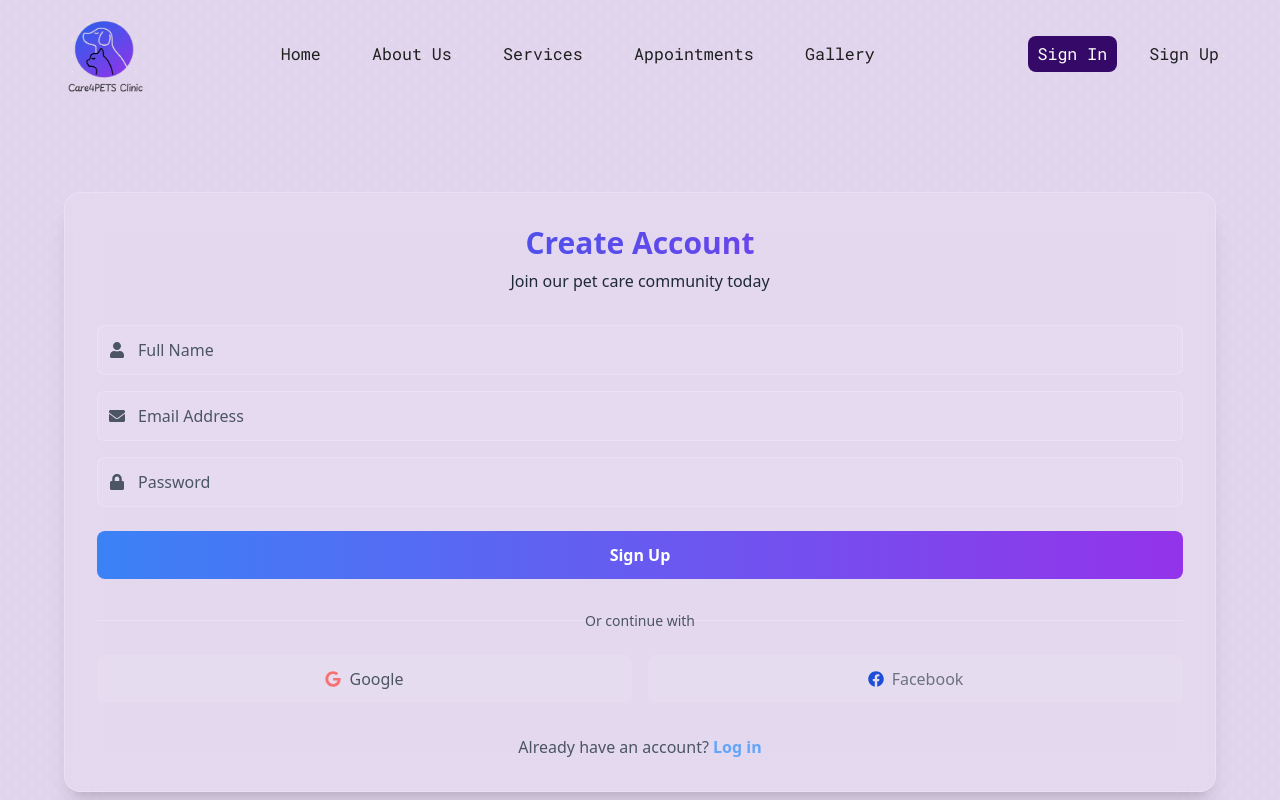
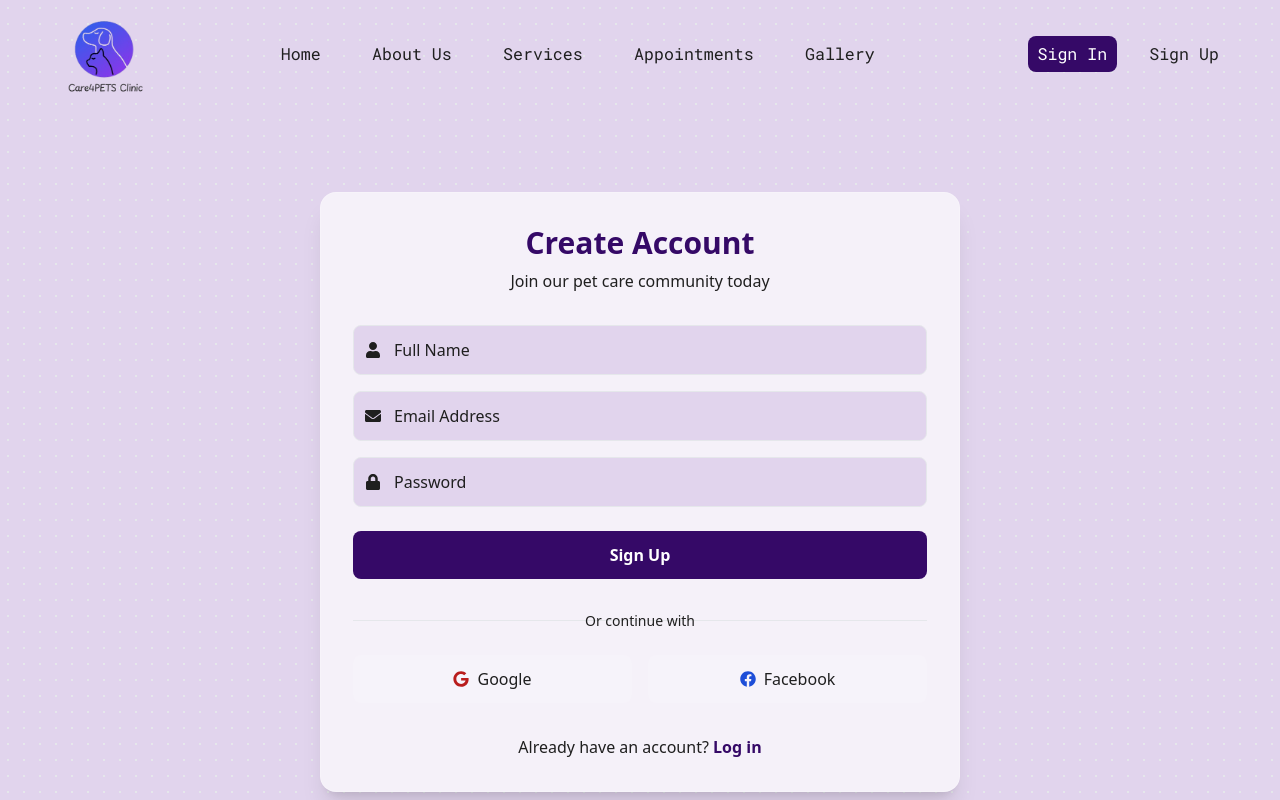
Before and after one commit to majed29c/care4pets-clinic, a Next.js app: page /signup in a window 1280 px wide. Shown: the top 800 px of the page. Built offline with nearby package versions, Linux system fonts and the light colour scheme; no server answers.

Commit message:
editing desingns in the signup and signin components

```diff
--- a/app/layout.tsx
+++ b/app/layout.tsx
@@ -28,7 +28,7 @@ export default function RootLayout({
     <html lang="en">
       <body className="scrollbar-hide overflow-auto">
         <div className="fixed inset-0 -z-50">
-          <div className="absolute inset-0 bg-gradient-to-br bg-backgorund opacity-100" />
+          <div className="absolute inset-0 bg-gradient-to-br bg-background opacity-100" />
           <div className="absolute inset-0 bg-[radial-gradient(#e5e7eb_1px,transparent_1px)] [background-size:16px_16px]" />
         </div>
 
--- a/components/sidebar/Sidebar.tsx
+++ b/components/sidebar/Sidebar.tsx
@@ -52,7 +52,7 @@ const Sidebar = (props: SidebarProps) => {
   },[]);
   return (
     <div
-      className={`flex flex-col h-screen xs:w-[65vw] md:w-[50vw] px-6 py-6 space-y-6 bg-gradient-to-b from-blue-600 to-purple-600 text-white font-roboto opacity-95 z-20
+      className={`flex flex-col h-screen xs:w-[65vw] md:w-[50vw] px-6 py-6 space-y-6 bg-secondary text-white font-roboto opacity-95 z-20
         transition-all ease-in-out duration-500 ${props.isOpen ? 'animate-slideLeft' : ''} ${isClosed ? 'animate-slideRight' : ''}`}
     >
       <button className="flex absolute top-2 right-2 z-20" onClick={handleClose}>
@@ -101,6 +101,7 @@ const Sidebar = (props: SidebarProps) => {
         </Link>
       </button>
 
+            {isLoggedIn && (
       <button onClick={() => {
             cookies.remove('isLoggedIn');
             setIsLoggedIn(false);
@@ -110,7 +111,9 @@ const Sidebar = (props: SidebarProps) => {
               <RiLoginBoxLine size={isSmall ? 15 : 24} />
               <span>Logout</span>
             </span>
+
           </button>
+            )}
 
       {!isLoggedIn &&
        (
--- a/components/signup/Signup.tsx
+++ b/components/signup/Signup.tsx
@@ -38,51 +38,51 @@ export default function Signup() {
   }
 
   return (
-    <div className="relative bg-white/10 backdrop-blur-lg rounded-2xl shadow-xl p-8 w-[90vw] md:w-[65vw]xl:w-[50vw] border border-white/20 mt-[4vw]">
+    <div className="relative bg-light backdrop-blur-lg rounded-2xl shadow-xl p-8 border border-white/20 w-[90vw] md:w-[65vw] xl:w-[50vw] mt-[4vw]">
       <div className="text-center mb-8">
-        <h2 className="text-xl md:text-2xl lg:text-3xl font-bold bg-clip-text text-transparent bg-gradient-to-r from-blue-600 to-purple-600 mb-2">
+        <h2 className="text-xl md:text-2xl lg:text-3xl font-bold text-secondary mb-2">
           Create Account
         </h2>
-        <p className="text-gray-800">Join our pet care community today</p>
+        <p className="text-charcoal">Join our pet care community today</p>
       </div>
 
       <form className="space-y-6" onSubmit={handleSubmit} action="POST">
         <div className="space-y-4">
           <div className="relative">
-            <FaUser className="absolute left-3 top-1/2 -translate-y-1/2 text-gray-600" />
+            <FaUser className="absolute left-3 top-1/2 -translate-y-1/2 text-charcoal" />
             <input
               type="text"
               placeholder="Full Name"
               name="name"
               value={formData.name}  // Bind value to state
               onChange={handleChange} // Use the handleChange function
-              className="w-full pl-10 pr-4 py-3 bg-white/5 rounded-lg border border-white/20 focus:outline-none focus:ring-2 focus:ring-blue-400 text-gray-700 placeholder-gray-600"
+              className="w-full pl-10 pr-4 py-3 bg-background rounded-lg border  focus:outline-none focus:ring-2 focus:ring-secondary text-charcoal placeholder-charcoal"
               required
             />
           </div>
 
           <div className="relative">
-            <FaEnvelope className="absolute left-3 top-1/2 -translate-y-1/2 text-gray-600" />
+            <FaEnvelope className="absolute left-3 top-1/2 -translate-y-1/2 text-charcoal" />
             <input
               type="email"
               name="email"
               placeholder="Email Address"
               value={formData.email}  // Bind value to state
               onChange={handleChange} // Use the handleChange function
-              className="w-full pl-10 pr-4 py-3 bg-white/5 rounded-lg border border-white/20 focus:outline-none focus:ring-2 focus:ring-blue-400 text-gray-700 placeholder-gray-600"
+              className="w-full pl-10 pr-4 py-3 bg-background rounded-lg border focus:outline-none focus:ring-2 focus:ring-secondary text-charcoal placeholder-charcoal"
               required
             />
           </div>
 
           <div className="relative">
-            <FaLock className="absolute left-3 top-1/2 -translate-y-1/2 text-gray-600" />
+            <FaLock className="absolute left-3 top-1/2 -translate-y-1/2 text-charcoal" />
             <input
               type="password"
               placeholder="Password"
               name="password"
               value={formData.password}  // Bind value to state
               onChange={handleChange} // Use the handleChange function
-              className="w-full pl-10 pr-4 py-3 bg-white/5 rounded-lg border border-white/20 focus:outline-none focus:ring-2 focus:ring-blue-400 text-gray-700 placeholder-gray-600"
+              className="w-full pl-10 pr-4 py-3 bg-background rounded-lg border  focus:outline-none focus:ring-2 focus:ring-secondary text-charcoal placeholder-charcoal"
               required
             />
           </div>
@@ -90,7 +90,7 @@ export default function Signup() {
 
         <button
           type="submit"
-          className="w-full bg-gradient-to-r from-blue-500 to-purple-600 py-3 rounded-lg font-semibold text-white hover:shadow-lg transition-shadow transform hover:scale-[1.01]"
+          className="w-full bg-secondary py-3 rounded-lg font-semibold text-white hover:shadow-lg transition-shadow hover:bg-hovered transform hover:scale-[1.01]"
         >
           Sign Up
         </button>
@@ -100,28 +100,28 @@ export default function Signup() {
       <div className="mt-8">
         <div className="relative">
           <div className="absolute inset-0 flex items-center">
-            <div className="w-full border-t border-white/20"></div>
+            <div className="w-full border-t text-charcoal"></div>
           </div>
           <div className="relative flex justify-center text-sm">
-            <span className="px-2 bg-transparent text-gray-600">Or continue with</span>
+            <span className="px-2 bg-transparent text-charcoal">Or continue with</span>
           </div>
         </div>
 
         <div className="mt-6 grid grid-cols-2 gap-4">
           <button className="flex items-center justify-center gap-2 bg-white/10 hover:bg-white/20 p-3 rounded-lg transition-all flex-wrap">
-            <FaGoogle className="text-red-400" />
-            <span className="text-gray-600">Google</span>
+            <FaGoogle className="text-red-700" />
+            <span className="text-charcoal">Google</span>
           </button>
           <button className="flex items-center justify-center gap-2 bg-white/10 hover:bg-white/20 p-3 rounded-lg transition-all flex-wrap">
             <FaFacebook className="text-blue-700" />
-            <span className="text-gray-500">Facebook</span>
+            <span className="text-charcoal">Facebook</span>
           </button>
         </div>
       </div>
 
-      <p className="mt-8 text-center text-gray-600">
+      <p className="mt-8 text-center text-charcoal">
         Already have an account?{" "}
-        <Link href="/signin" className="text-blue-400 hover:text-blue-300 font-semibold">
+        <Link href="/signin" className="text-secondary hover:text-hovered font-semibold">
           Log in
         </Link>
       </p>
--- a/tailwind.config.js
+++ b/tailwind.config.js
@@ -58,7 +58,7 @@ module.exports = {
         hovered: "#4F1B7F",
         charcoal: "#1F1F1F",
         light: "#F5F1F9",
-        backgorund: "#E1D4ED",
+        background: "#E1D4ED",
       },
       keyframes: {
         slideLeft: {
```
Also changed, not shown: components/signin/Signin.tsx (+17 -17 lines).
